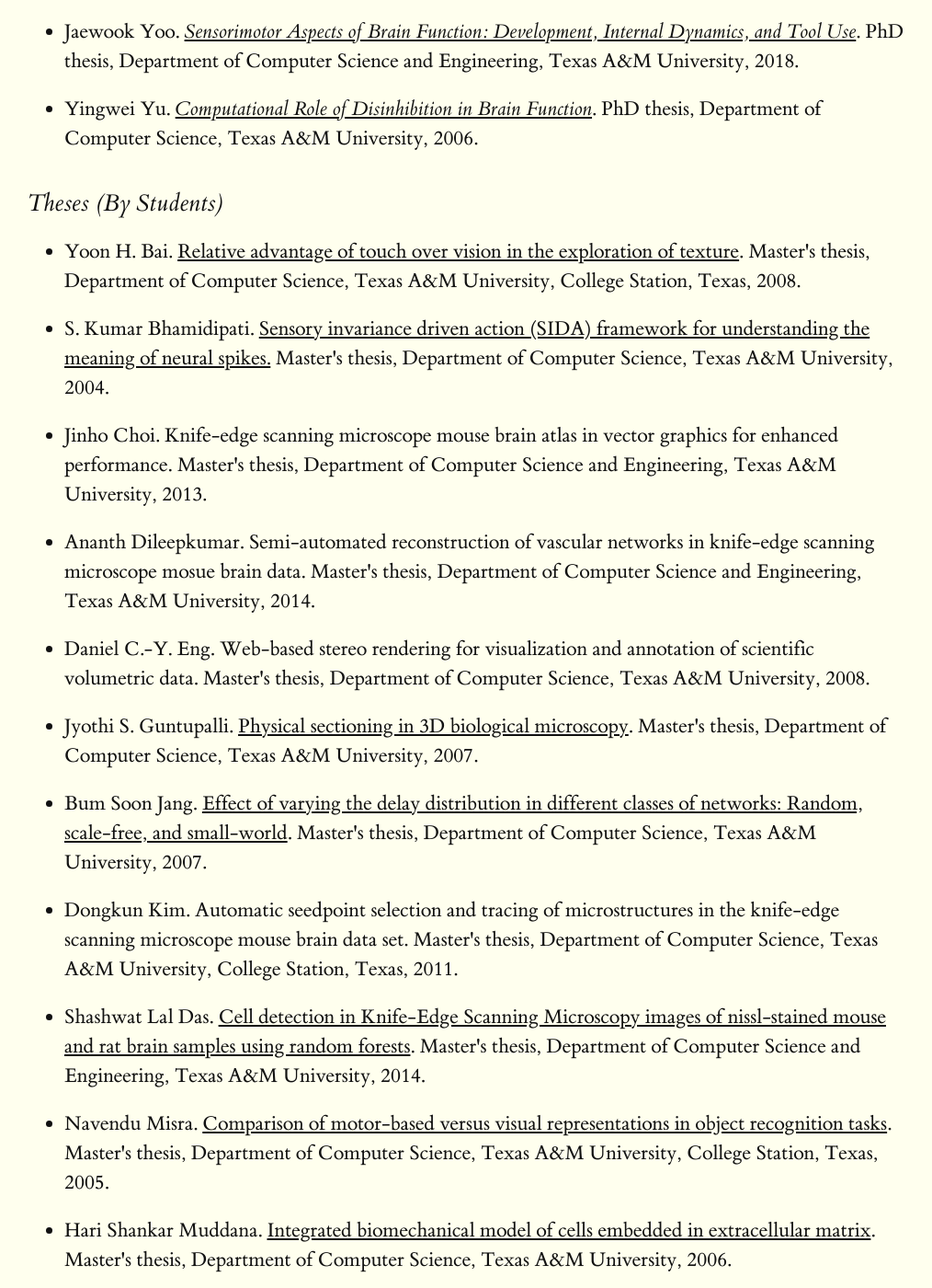
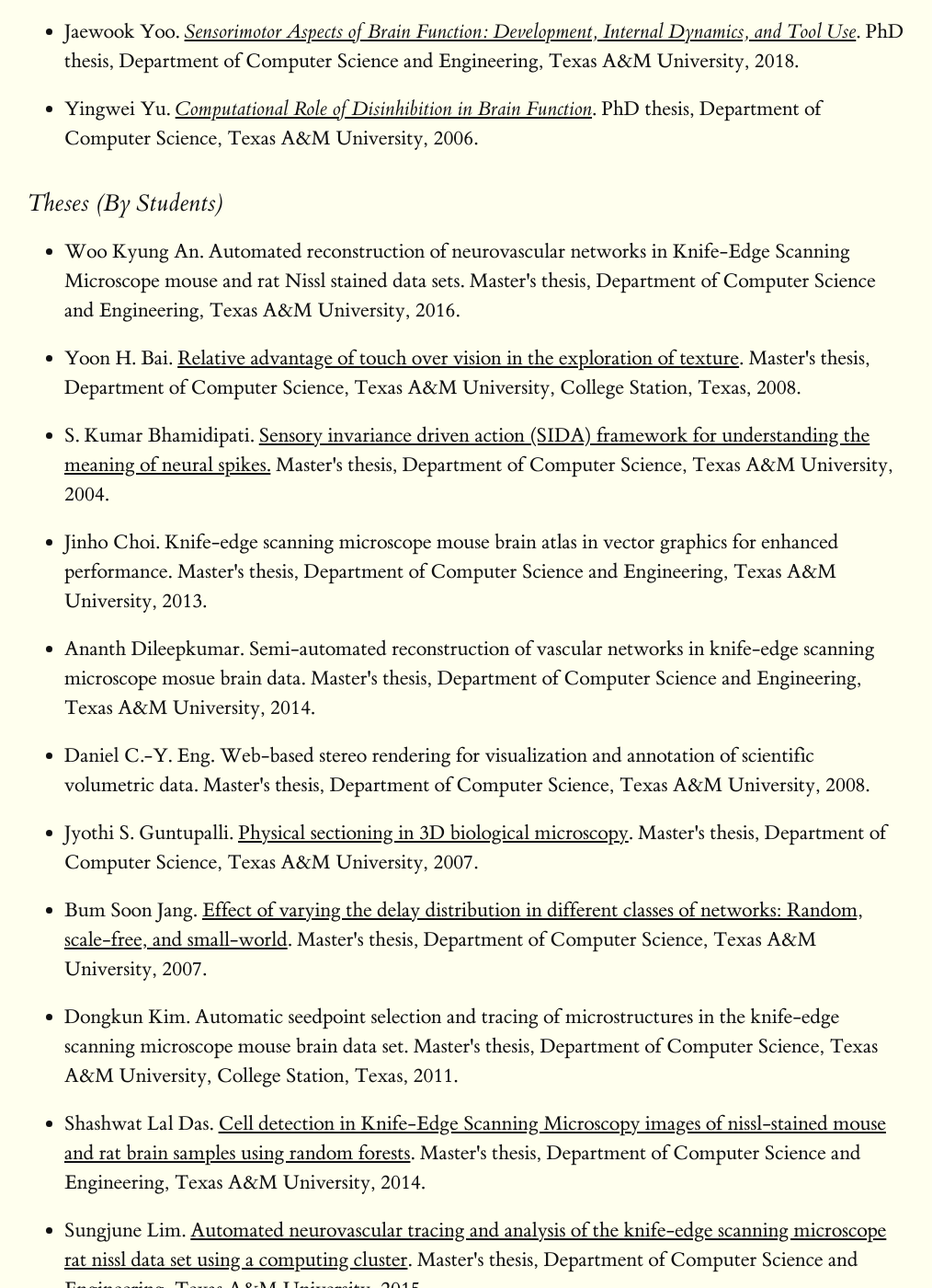
Before and after one commit to yschoe/yschoe.github.io, a Jekyll site: the page built from pub_topic.md, in a window 1280 px wide and 1400 px high, scrolled down 28023 px. Shown: the whole window at 92% size, without its empty margins (130-1144 px from the left). Built offline with Jekyll 4.4.1, drawn with Linux system fonts in a browser that asks for light colours; some of the changed text lies outside the part shown.

Commit message:
phd ms data

```diff
--- a/_includes/pub_topic.html
+++ b/_includes/pub_topic.html
@@ -2512,6 +2512,7 @@
 
 
 
+
 <h3> <a name="Theses"></a>Theses (by students)</h3>
 <!-- BEGIN BIBLIOGRAPHY references -->
 <!--
@@ -2521,7 +2522,15 @@
 <!-- Generated by: /home/yschoe/nn/tex/bib2html/bib2html -d references bib2html.aux bib2html.tmp -->
 <UL>
 
+<!-- Authors: Woo Kyung An -->
+<LI><A NAME="an:ms16">Woo</A>&nbsp;Kyung An.
+Automated reconstruction of neurovascular networks in Knife-Edge Scanning
+  Microscope mouse and rat Nissl stained data sets.
+Master's thesis, Department of Computer Science and Engineering, Texas A&amp;M
+  University, 2016.
+
 <!-- Authors: Yoon H Bai -->
+</LI>
 <LI><A NAME="bai:ms08">Yoon</A>&nbsp;H. Bai.
 <A HREF="http://faculty.cs.tamu.edu/choe/ftp/publications/bai.ms08.pdf">Relative
   advantage of touch over vision in the exploration of texture</A>.
@@ -2595,6 +2604,15 @@
 Master's thesis, Department of Computer Science and Engineering, Texas A&amp;M
   University, 2014.
 
+<!-- Authors: Sungjune Lim -->
+</LI>
+<LI><A NAME="lim:ms15">Sungjune</A> Lim.
+<A HREF="https://scholars.library.tamu.edu/vivo/display/n8880eac0">Automated
+  neurovascular tracing and analysis of the knife-edge scanning microscope rat
+  nissl data set using a computing cluster</A>.
+Master's thesis, Department of Computer Science and Engineering, Texas A&amp;M
+  University, 2015.
+
 <!-- Authors: Navendu Misra -->
 </LI>
 <LI><A NAME="misra:ms05">Navendu</A> Misra.
@@ -2679,6 +2697,7 @@
 </UL>
 
 <!-- END BIBLIOGRAPHY references -->
+
 
 
 
```
Also changed, not shown: _includes/pub_medium.html (+9 -0 lines), 1 other file.
